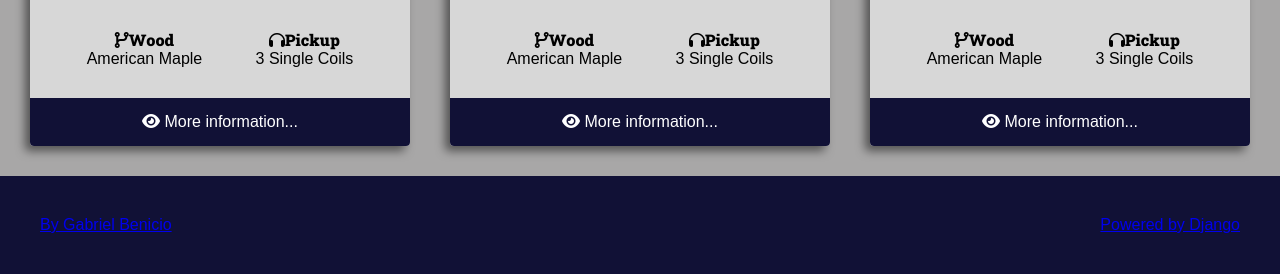
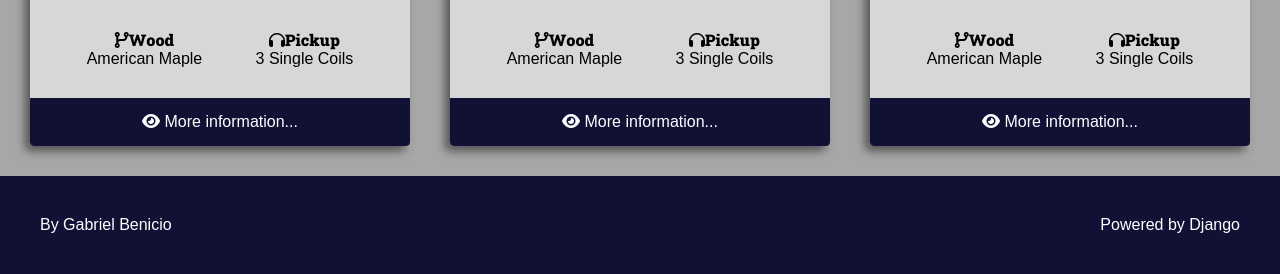
Before and after one commit to BenicioDev/Meu_Curso_Django_Projeto1, a Django app: page / in a window 1280 px wide. Shown: the part 827-1101 px from the top of the page. Run offline with Django 4.2, Linux system fonts and the light colour scheme; some libraries are stand-ins or nearby versions.

Commit message:
Transitorn CSS concluded

```diff
--- a/guitars/templates/partials/head.html
+++ b/guitars/templates/partials/head.html
@@ -224,5 +224,15 @@
             padding: 4rem;
         }
 
+        .main-footer a {
+            color: white;
+            text-decoration: none;
+            transition: all 300ms ease-in-out;
+        }
+
+        .main-footer a:hover {
+            filter: brightness(.8);
+        }
+
     </style>
 </head>
```
